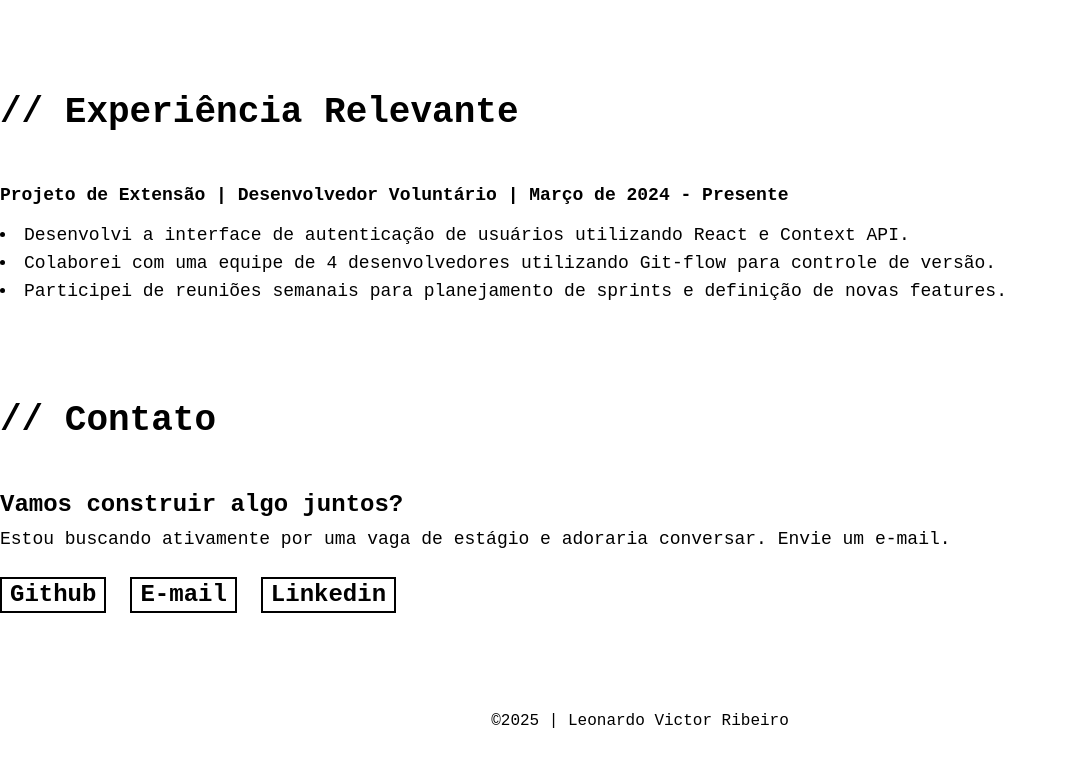
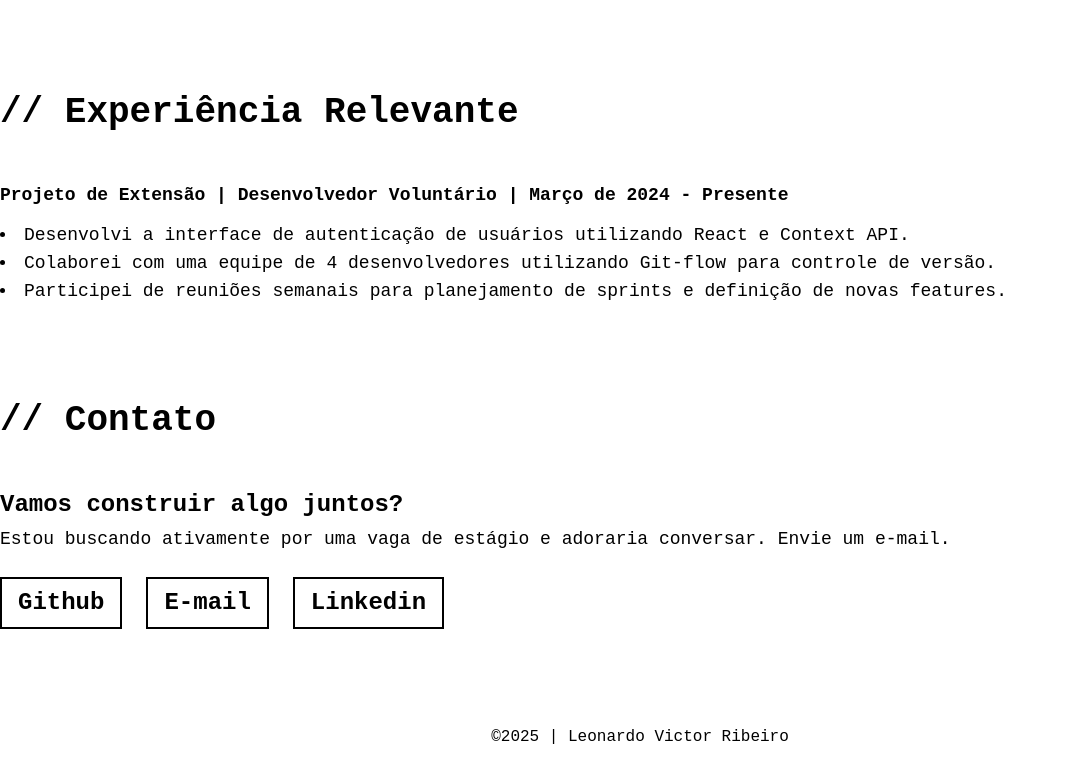
Before and after one commit to leonardo-victor-ribeiro/leonardo-victor-ribeiro.github.io, a website: page index.html in a window 1280 px wide. Shown: the part 2483-3266 px from the top of the page, without its empty margins (0-1066 px from the left). Drawn offline with Linux system fonts and the light colour scheme.

Commit message:
corrige tamanho e adiciona efeitos ao botões de contato

```diff
--- a/index.html
+++ b/index.html
@@ -150,9 +150,9 @@
             <h3 class="lg:text-2xl font-semibold lg:mb-1">Vamos construir algo juntos?</h3>
             <p class="lg:text-lg font-normal">Estou buscando ativamente por uma vaga de estágio e adoraria conversar. Envie um e-mail.</p>
             <ul class="lg:text-2xl font-bold flex flex-row flex-wrap">
-                <li class="bg-white hover:bg-yellow-200 border-2 border-black hover:drop-shadow-xs/100 text-black lg:mr-6 lg:mt-6 cursor-pointer"><a class="p-2" href="#">Github</a></li>
-                <li class="bg-white hover:bg-yellow-200 border-2 border-black hover:drop-shadow-xs/100 text-black lg:mr-6 lg:mt-6 cursor-pointer"><a class="p-2" href="#">E-mail</a></li>
-                <li class="bg-white hover:bg-yellow-200 border-2 border-black hover:drop-shadow-xs/100 text-black lg:mr-6 lg:mt-6 cursor-pointer"><a class="p-2" href="#">Linkedin</a></li>
+                <li class="bg-white hover:bg-yellow-200 border-2 border-black hover:drop-shadow-xs/100 transition-all duration-300 ease-in-out text-black lg:mr-6 lg:mt-6 p-2 cursor-pointer"><a class="p-2" href="#">Github</a></li>
+                <li class="bg-white hover:bg-yellow-200 border-2 border-black hover:drop-shadow-xs/100 transition-all duration-300 ease-in-out text-black lg:mr-6 lg:mt-6 p-2 cursor-pointer"><a class="p-2" href="#">E-mail</a></li>
+                <li class="bg-white hover:bg-yellow-200 border-2 border-black hover:drop-shadow-xs/100 transition-all duration-300 ease-in-out text-black lg:mr-6 lg:mt-6 p-2 cursor-pointer"><a class="p-2" href="#">Linkedin</a></li>
             </ul>
         </section>
         <!-- footer -->
```
